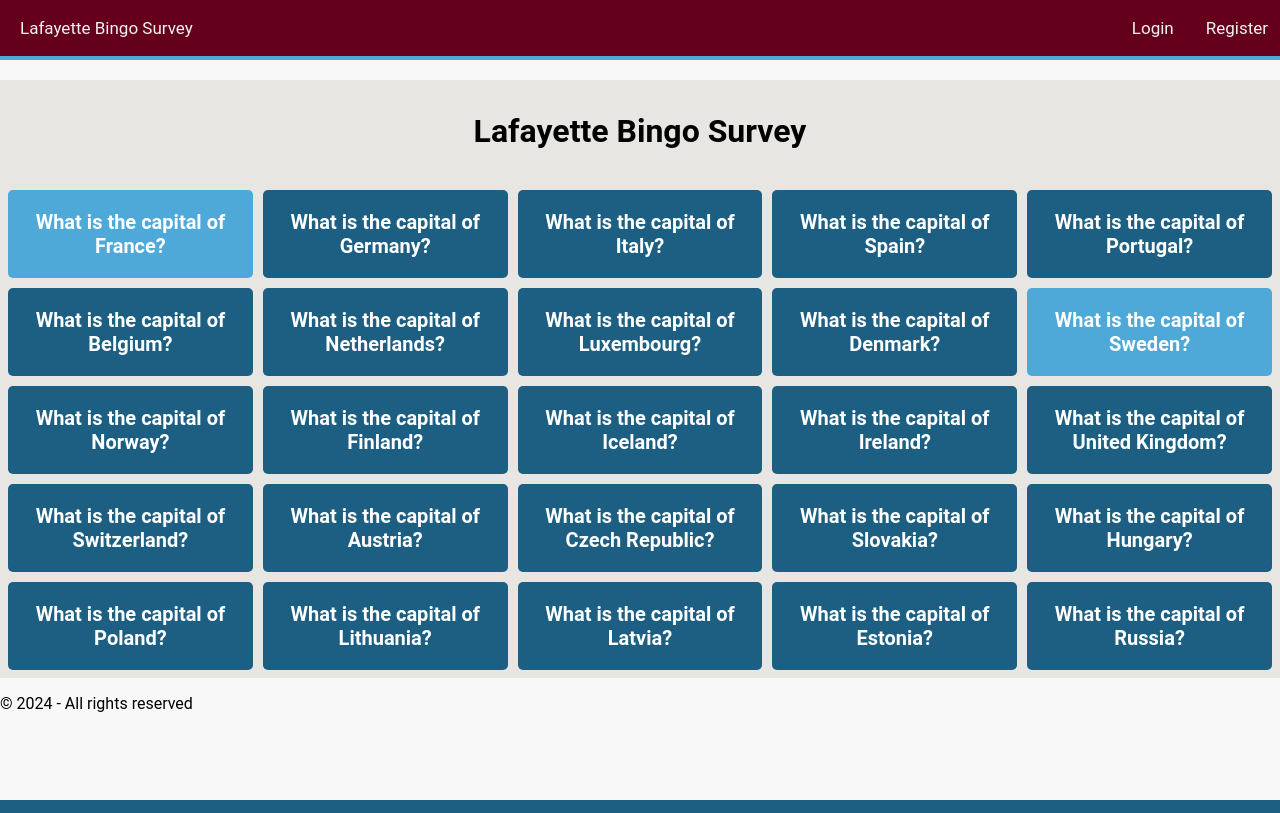
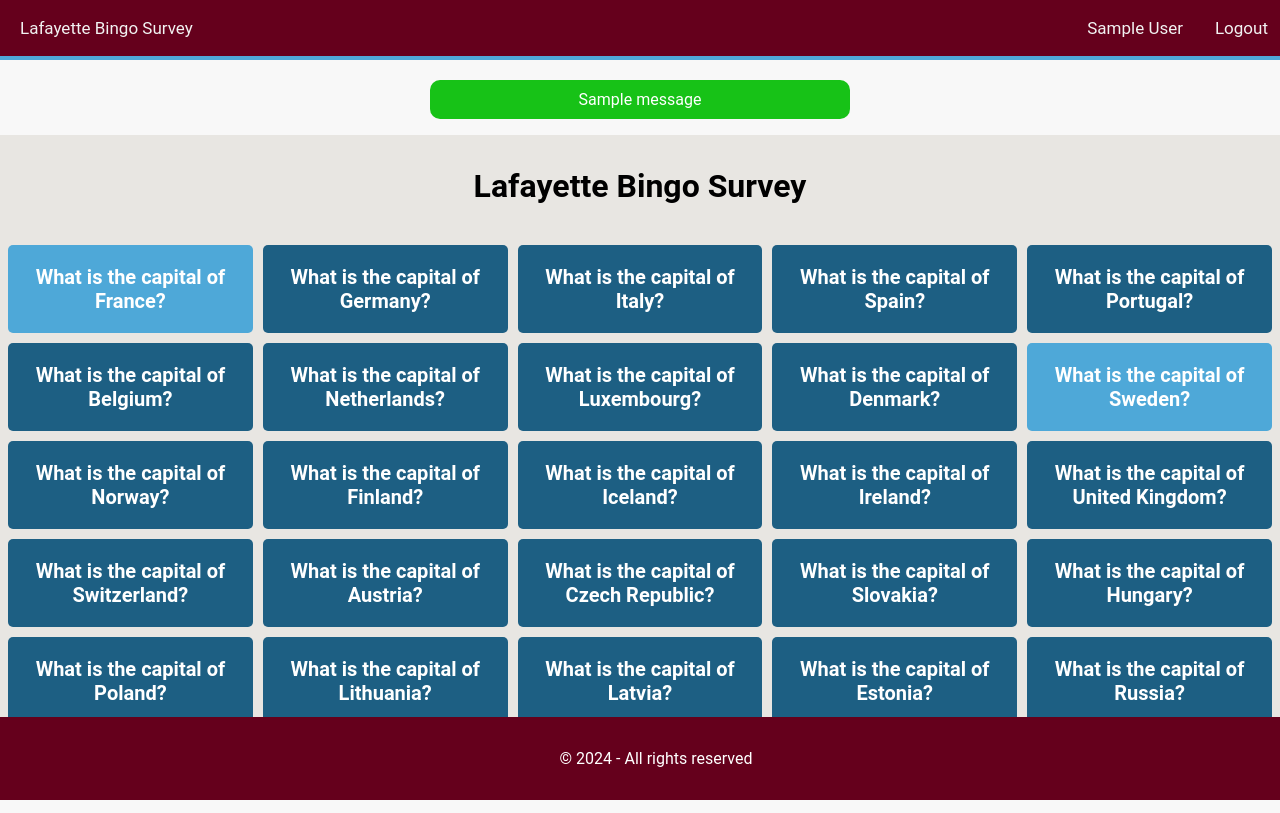
Before and after one commit to jacksoneshbaugh/ScavengerSurvey, a Flask app: page /board in a window 1280 px wide. Run offline with Flask 3, Linux system fonts and the light colour scheme; a user stored in the database is signed in; tables that the repository leaves empty hold one stand-in row (values such as "Sample post"); one stand-in notice (Sample message) is shown; parts of the project's set-up code (start-up, migrations or seed data) failed here and were passed over.

Commit message:
Implement user authentication

```diff
--- a/app.py
+++ b/app.py
@@ -7,6 +7,7 @@
 ___author___ = "Jackson Eshbaugh"
 ___version___ = "03/11/2024"
 
+import logging
 import os
 
 import bcrypt
@@ -33,10 +34,14 @@
 
 app = Flask(__name__)
 
-app.secret_key = os.getenv('SECRET_KEY')
+app.config['SECRET_KEY'] = os.getenv('SECRET_KEY')
+app.config['SESSION_COOKIE_SECURE'] = os.getenv('SESSION_COOKIE_SECURE').lower() == 'true'
+app.config['SESSION_COOKIE_HTTPONLY'] = os.getenv('SESSION_COOKIE_HTTPONLY').lower() == 'true'
+app.config['SESSION_COOKIE_SAMESITE'] = os.getenv('SESSION_COOKIE_SAMESITE')
 
 login_manager = flask_login.LoginManager()
 login_manager.init_app(app)
+login_manager.login_view = 'login'
 
 app.config['SQLALCHEMY_DATABASE_URI'] = os.getenv('DATABASE_URI')
 db = SQLAlchemy(model_class=Base)
@@ -80,20 +85,6 @@
 
 # Routes
 
-@app.route('/board')
-# @login_required
-def bingo_board():
-    """
-    Renders the bingo board.
-
-    :return: the rendered bingo board.
-    """
-
-    messages = get_flashed_messages(with_categories=True)
-
-    return render_template('board.html', title='Board', data=board, messages=messages)
-
-
 @app.route('/', methods=['GET', 'POST'])
 def index():
     """
@@ -102,11 +93,21 @@
     :return: the rendered index page.
     """
 
-    messages = get_flashed_messages(with_categories=True)
+    if current_user.is_authenticated:
+        return redirect(url_for('bingo_board'))
+    return render_template('index.html', title='Home')
 
-    if current_user.is_authenticated:
-        return redirect(url_for('board'))
-    return render_template('index.html', title='Home', messages=messages)
+
+@app.route('/board')
+@login_required
+def bingo_board():
+    """
+    Renders the bingo board.
+
+    :return: the rendered bingo board.
+    """
+
+    return render_template('board.html', title='Board', data=board)
 
 
 @app.route('/login', methods=['GET', 'POST'])
@@ -117,21 +118,42 @@
     :return: the rendered login page or a redirect to the board.
     """
 
-    messages = get_flashed_messages(with_categories=True)
+    if current_user.is_authenticated:
+        return redirect(url_for('bingo_board'))
 
     if flask.request.method == 'GET':
-        return render_template('login.html', title='Login', messages=messages)
+        return render_template('login.html', title='Login')
 
     form = flask.request.form
 
-    if form['email'] and form['password']:
-        email = form['email']
-        password = form['password']
+    if not form['email']:
+        flash("Email is required.", "error")
 
-        user = User.query.filter_by(email=email).first()
-        if user and bcrypt.checkpw(password.encode('utf-8'), user.password):
-            flask_login.login_user(user)
-            return redirect(url_for('board'))
+    if not form['password']:
+        flash("Password is required.", "error")
+
+    if not form['email'] or not form['password']:
+        return redirect(url_for('login'))
+
+    email = form['email']
+    password = form['password']
+
+    result = db.session.execute(db.select(User).where(User.email == email)).first()
+    user = result[0]
+
+    if user and bcrypt.checkpw(password.encode('utf-8'), user.password.encode('utf-8')):
+
+        user.authenticated = True
+        db.session.commit()
+
+        if flask_login.login_user(user):
+            return redirect(url_for('bingo_board'))
+        else:
+            flash("Error authenticating", "error")
+            return redirect(url_for('login'))
+    else:
+        flash("Invalid email or password.", "error")
+        return redirect(url_for('login'))
 
 
 @app.route('/register', methods=['GET', 'POST'])
@@ -141,61 +163,78 @@
     :return: the rendered registration page or a redirect to the login page.
     """
 
-    messages = get_flashed_messages(with_categories=True)
-
-    if current_user.is_authenticated:
-        return redirect(url_for('board'))
+    # if current_user.is_authenticated:
+    #    return redirect(url_for('bingo_board'))
 
     if flask.request.method == 'GET':
-        return render_template('register.html', title='Register', messages=messages)
+        return render_template('register.html', title='Register')
 
     form = flask.request.form
 
-    if form['email'] and form['password1'] and form['password2'] and form['name']:
-        email = form['email']
-        name = form['name']
-        password1 = form['password1']
-        password2 = form['password2']
+    # Ensure all fields are filled out
+    if not form['email']:
+        flash("Email is required.", "error")
+        print("Email is required.")
 
-        # Validate email and password
-        email_valid = validate_email(email)
-        password_valid = validate_password(password1, password2)
+    if not form['password1']:
+        flash("Password is required.", "error")
+        print("Password is required.")
 
-        # Compile all error messages and redirect if any errors
+    if not form['password2']:
+        flash("Password confirmation is required.", "error")
+        print("Password confirmation is required.")
 
-        if not email_valid:
-            flash("Invalid email.", "error")
+    if not form['name']:
+        flash("Name is required.", "error")
+        print("Name is required.")
 
-        if not password_valid[0]:
-            flash("Password must be at least 8 characters.", "error")
+    if not form['email'] or not form['password1'] or not form['password2'] or not form['name']:
+        return redirect(url_for('register'))
 
-        if not password_valid[1]:
-            flash("Password must contain at least one number.", "error")
+    email = form['email']
+    name = form['name']
+    password1 = form['password1']
+    password2 = form['password2']
 
-        if not password_valid[2]:
-            flash("Password must contain at least one special character.", "error")
+    # Validate email and password
+    email_valid = validate_email(email)
+    password_valid = validate_password(password1, password2)
 
-        if not password_valid[3]:
-            flash("Passwords do not match.", "error")
+    # Compile all error messages and redirect if any errors
 
-        if not email_valid or not password_valid[0] or not password_valid[1] or not password_valid[2]:
-            return redirect(url_for('register'))
+    if not email_valid:
+        flash("Invalid email.", "error")
 
-        # We have valid entries at this point.
-        # Next, check to see if the email is already in use.
+    if not password_valid[0]:
+        flash("Password must be at least 8 characters.", "error")
 
-        user = User.query.filter_by(email=email).first()
-        if user:
-            flash("This email is already in use. Maybe you meant to login?", "error")
-            return redirect(url_for('register'))
+    if not password_valid[1]:
+        flash("Password must contain at least one number.", "error")
 
-        hashed_password = bcrypt.hashpw(password1.encode('utf-8'), bcrypt.gensalt())
-        user = User(name=name, email=email, password=hashed_password)
-        db.session.add(user)
-        db.session.commit()
+    if not password_valid[2]:
+        flash("Password must contain at least one special character.", "error")
 
-        flash("Successfully registered! Please login.", "success")
-        return redirect(url_for('login'))
+    if not password_valid[3]:
+        flash("Passwords do not match.", "error")
+
+    if not email_valid or not password_valid[0] or not password_valid[1] or not password_valid[2] or not password_valid[3]:
+        return redirect(url_for('register'))
+
+    # We have valid entries at this point.
+    # Next, check to see if the email is already in use.
+
+    user = User.query.filter_by(email=email).first()
+    if user:
+        flash("This email is already in use. Maybe you meant to login?", "error")
+        return redirect(url_for('register'))
+
+    hashed_password = bcrypt.hashpw(password1.encode('utf-8'), bcrypt.gensalt())
+    user = User(name=name, email=email, password=hashed_password)
+    db.session.add(user)
+    db.session.commit()
+
+    flash("Successfully registered! Please login.", "success")
+    return redirect(url_for('login'))
 
 
 @app.route('/logout')
@@ -206,6 +245,9 @@
     :return: a redirect to the index page.
     """
 
+    user = current_user
+    user.authenticated = False
+    db.session.commit()
     flask_login.logout_user()
     return redirect(url_for('index'))
 
--- a/static/style.css
+++ b/static/style.css
@@ -188,11 +188,11 @@
     padding: 14px 16px;
     text-decoration: none;
     font-size: 17px;
+    margin: 0;
 }
 
 .navbar a:hover {
-    background: #ddd;
-    color: black;
+    color: #4ea8d8;
 }
 
 .navbar a.active {
@@ -206,6 +206,15 @@
 
 .navbar .navbar-right {
     float: right;
+}
+
+.user-name {
+    float: left;
+    padding: 14px 16px;
+    color: #f2f2f2;
+    text-align: center;
+    text-decoration: none;
+    font-size: 17px;
 }
 
 @media screen and (max-width: 600px) {
@@ -290,10 +299,9 @@
 .message {
     text-align: center;
     padding: 10px;
-    background-color: #4ea8d8;
-    color: white;
-    margin-top: 2em;
-    margin-bottom: 1em;
+    max-width: 25em;
+    margin: 2em auto 1em;
+    border-radius: 10px;
 }
 
 .message-error {
@@ -362,6 +370,10 @@
     padding: 1em;
 }
 
+.footer-spacer {
+    height: 5em;
+}
+
 /* Responsive Footer */
 
 @media screen and (max-width: 600px) {
@@ -398,7 +410,7 @@
 
 .form-container input[type=text]:focus, .form-container input[type=password]:focus {
     background-color: #ddd;
-    outline: none;
+    outline: 3px solid #4ea8d8;
 }
 
 .form-container .btn {
@@ -427,7 +439,6 @@
 }
 
 .form-box {
-    /* center the form */
     margin: 5em auto auto;
     max-width: 25em;
     padding: 20px;
@@ -463,7 +474,7 @@
 
     .form-container input[type=text]:focus, .form-container input[type=password]:focus {
         background-color: #ddd;
-        outline: none;
+        outline: 3px solid #4ea8d8;
     }
 
     .form-container .btn {
@@ -492,7 +503,6 @@
     }
 
     .form-box {
-        /* center the form */
         margin: 5em auto auto;
         max-width: 25em;
         padding: 20px;
--- a/templates/footer.html
+++ b/templates/footer.html
@@ -1,5 +1,6 @@
+        <div class="footer-spacer"></div>
         <!-- footer -->
-        <footer>
+        <footer class="footer">
             <p>© 2024 - All rights reserved</p>
         </footer>
         <!-- include any scripts -->
--- a/templates/header.html
+++ b/templates/header.html
@@ -12,7 +12,7 @@
 
                 {% if current_user.is_authenticated %}
                     <span class="navbar-right">
-                        <a>{{ current_user.name }}</a>
+                        <span class="user-name">{{ current_user.name }}</span>
                         <a href="{{ url_for('logout') }}">Logout</a>
                     </span>
                 {% else %}
--- a/templates/messages.html
+++ b/templates/messages.html
@@ -1,9 +1,10 @@
 <div class="message-separator"></div>
-{% if messages %}
-    {# Separator to bump messages below navbar #}
-    {% for message in messages %}
-        <div class="message message-{{ message[0] }}">
-            {{ message[1] }}
-        </div>
-    {% endfor %}
-{% endif %}
+{% with messages = get_flashed_messages(with_categories=True) %}
+    {% if messages %}
+        {% for category, message in messages %}
+            <div class="message message-{{ category }}">
+                {{ message }}
+            </div>
+        {% endfor %}
+    {% endif %}
+{% endwith %}
--- a/templates/register.html
+++ b/templates/register.html
@@ -3,7 +3,7 @@
 <div class="form-box">
     <h2 class="form-title">Register</h2>
     <div class="form-container">
-        <form action="/register" method="post">
+        <form action="{{ url_for('register') }}" method="post">
             <label for="name">Name</label>
             <input type="text" name="name" id="name">
 
@@ -13,7 +13,7 @@
             <label for="password1">Password</label>
             <input type="password" name="password1" id="password1">
 
-            <label for="password2">Password (Again, to make sure you know it!)</label>
+            <label for="password2">Verify Password</label>
             <input type="password" name="password2" id="password2">
 
             <button class="btn" type="submit">Register</button>
```
Also changed, not shown: models/user_model.py (+9 -6 lines), templates/login.html (+17 -0 lines).
